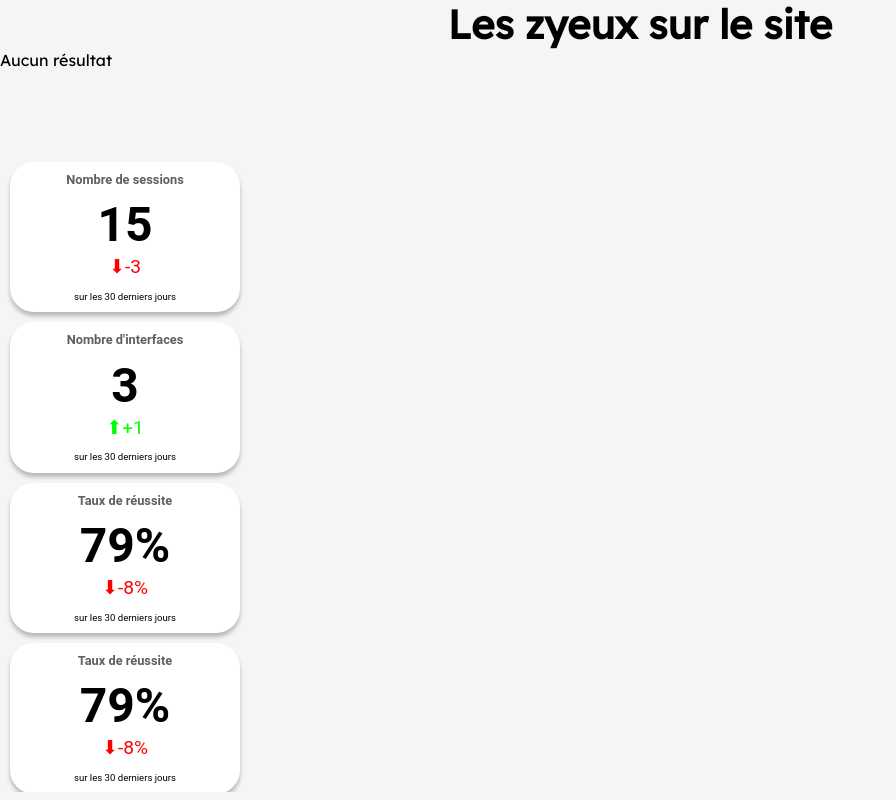
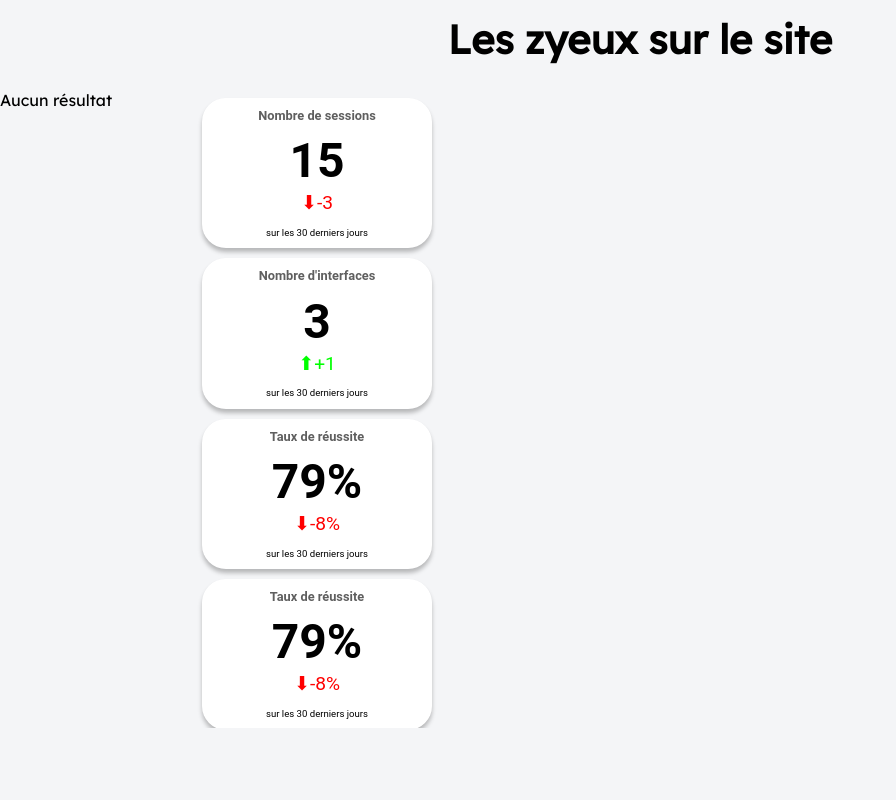
Before and after one commit to Pacefiregab/LesZieuxSurLeSite, a Symfony app: template symfony/templates/dashboard/index.html.twig in a window 1280 px wide. Shown: the whole page, without its empty margins (0-896 px from the left). Run offline with Twig, Linux system fonts and the light colour scheme; the template is opened without the code that fills it, so the values that code supplies are empty; some libraries are stand-ins or nearby versions.

Commit message:
styling dashboard with flex and directions

```diff
--- a/symfony/public/css/dashboard/card.css
+++ b/symfony/public/css/dashboard/card.css
@@ -35,14 +35,13 @@ div#dashboardStatsArea {
     width: fit-content;
     height: max(80vh);
     overflow-y: scroll;
-    margin-top: max(10vh)
 }
 
 div#dashboardStatsArea:before {
     position: relative;
     z-index: 2;
 
-    box-shadow: 0px 10px 10px -10px #000 inset;
+    box-shadow: 0 10px 10px -10px #000 inset;
 
     height: 20px;
     margin-bottom: -20px;
--- a/symfony/public/css/dashboard/dashboard.css
+++ b/symfony/public/css/dashboard/dashboard.css
@@ -11,3 +11,8 @@ h1{
     line-height: 1.2;
     text-align: center;
 }
+
+#dashboardContent{
+    display: flex;
+    flex-direction: row;
+}
--- a/symfony/public/css/dashboard/filtrePersona.css
+++ b/symfony/public/css/dashboard/filtrePersona.css
@@ -1,5 +1,5 @@
 div.filtre_persona{
-    width: 60%;
+    width: 15%;
 }
 div.persona {
     border-radius: var(--border_radius);
--- a/symfony/public/css/dashboard/settings.css
+++ b/symfony/public/css/dashboard/settings.css
@@ -38,3 +38,6 @@ div.card {
     box-shadow: 0 4px 4px 0 rgba(0, 0, 0, 0.25);
     height: max(150px, auto);
 }
+
+#content h1{
+margin : 15px 0 25px 0 ;}
--- a/symfony/templates/dashboard/index.html.twig
+++ b/symfony/templates/dashboard/index.html.twig
@@ -6,7 +6,9 @@
 {% block body %}
 
     <h1>Les zyeux sur le site</h1>
+    <div id="dashboardContent">
         {% include 'dashboard/filtrePersona.html.twig' with {'items' : personas} %}
+
         <div id="dashboardStatsArea">
             {% include 'dashboard/card.html.twig' with {'id' : 'nombreSessions', 'title': 'Nombre de sessions', 'data':'15', 'evolution':'-3', 'info': 'sur les 30 derniers jours '} %}
             {% include 'dashboard/card.html.twig' with {'id' : 'nombreInterfqces', 'title': "Nombre d'interfaces", 'data':'3', 'evolution':'+1', 'info': 'sur les 30 derniers jours '} %}
@@ -16,5 +18,6 @@
             {% include 'dashboard/card.html.twig' with {'id' : 'qwdqas', 'title': "Taux de réussite", 'data':'79%', 'evolution':'-8%', 'info': 'sur les 30 derniers jours '} %}
             {% include 'dashboard/card.html.twig' with {'id' : 'werds', 'title': "Taux de réussite", 'data':'79%', 'evolution':'-8%', 'info': 'sur les 30 derniers jours '} %}
         </div>
+    </div>
 
 {% endblock %}
```
Lines whose indentation alone changed are shown as unchanged.
